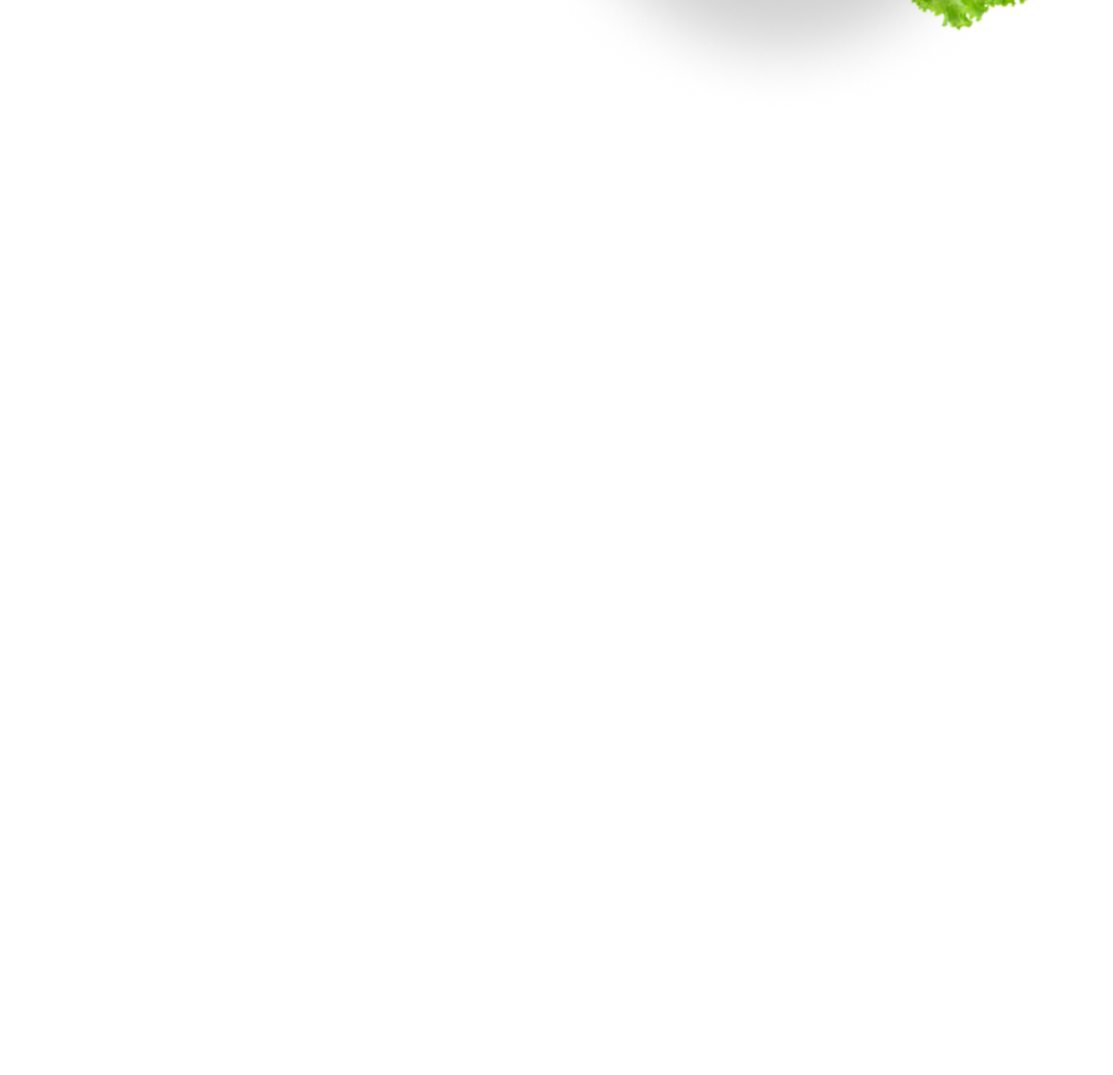
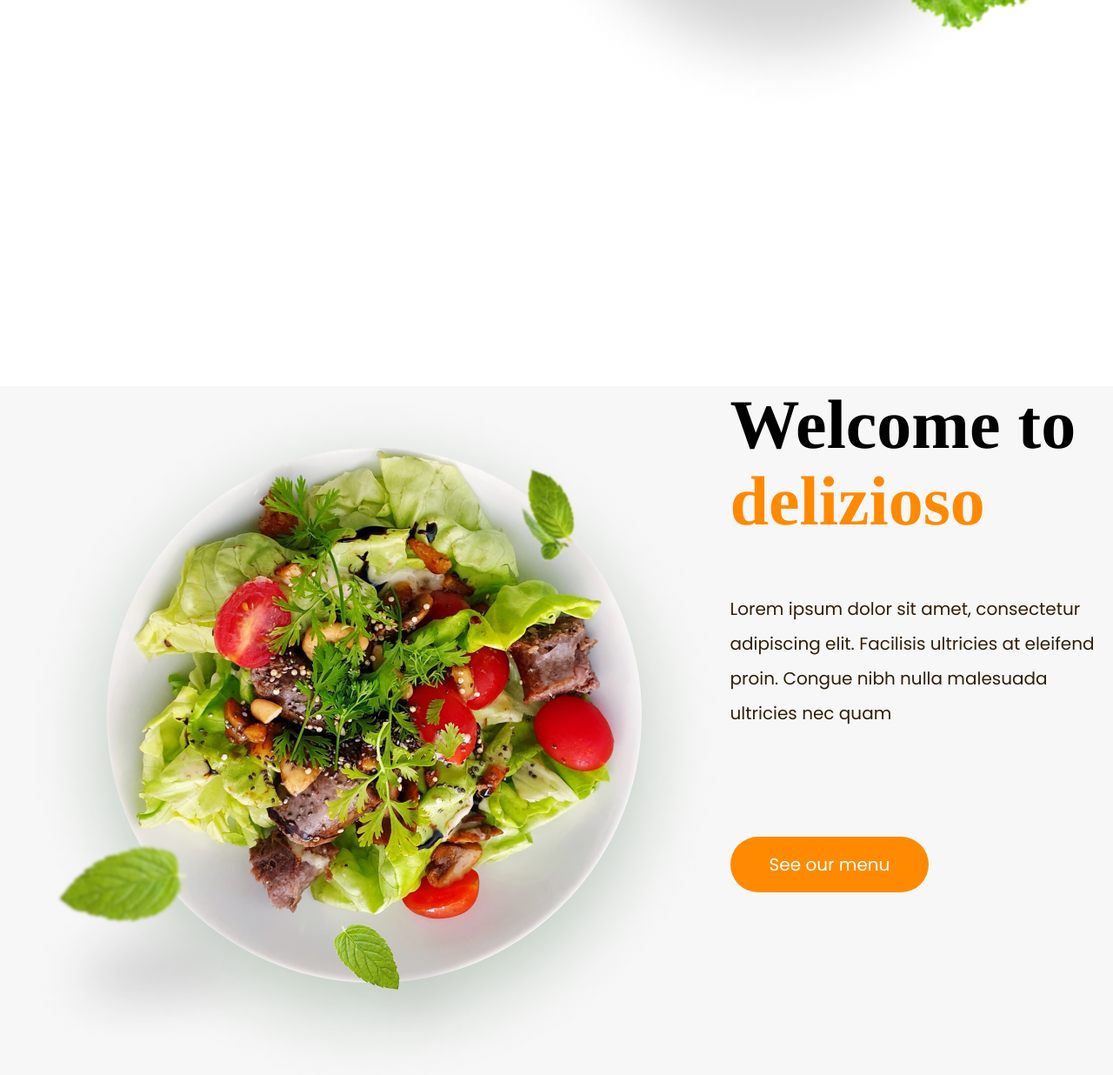
Before and after one commit to Zaydao/restaurant, a plain HTML site: page index.html in a window 1280 px wide. Shown: the part 819-2055 px from the top of the page at 87% size. Before the commit the page ends 962 px from the top, so only its background shows below. Drawn offline with Linux system fonts and the light colour scheme.

Commit message:
Add welcome inner

```diff
--- a/assets/style/style.css
+++ b/assets/style/style.css
@@ -138,3 +138,48 @@ main{
 .main-content-buttons a:hover{
     transform: scale(1.10);
 }
+
+/* welcome */
+
+.welcome{
+    margin-top: 301px;
+    background-color: #f7f7f7;
+
+}
+.welcome-inner{
+    display: flex;
+    justify-content: space-between;
+}
+.welcome-about{
+    align-items: center;
+}
+.welcome-about h2{
+    font-family: "Tinos", serif;
+    font-size: 80px;
+    font-weight: 700px;
+    line-height: 88px;
+}
+.welcome-about h2 span{
+    color: var(--orange);
+}
+
+.welcome-about p{
+    margin-top: 60px;
+    color: var(--black);
+    line-height: 40px;
+}
+
+.welcome-button a{
+    display: inline-block;
+    margin-top: 122px;
+    background-color: var(--orange);
+    color: #FFF;
+    padding: 17px 45px;
+    border-radius: 162px;
+    text-decoration: none;
+    transition: transform .4s ease;
+}
+
+.welcome-button a:hover{
+    transform: scale(1.10);
+}
--- a/index.html
+++ b/index.html
@@ -1,6 +1,9 @@
 <!DOCTYPE html>
 <html lang="en">
 <head>
+    <link rel="preconnect" href="https://fonts.googleapis.com">
+<link rel="preconnect" href="https://fonts.gstatic.com" crossorigin>
+<link href="https://fonts.googleapis.com/css2?family=Tinos:ital,wght@0,400;0,700;1,400;1,700&display=swap" rel="stylesheet">
 
     <link rel="preconnect" href="https://fonts.googleapis.com">
 <link rel="preconnect" href="https://fonts.gstatic.com" crossorigin>
@@ -67,5 +70,23 @@
         </div>
       </main>
 
+      <!-- welcome -->
+
+      <section class="welcome">
+            <div class="container">
+                <div class="welcome-inner">
+                    <img src="assets/images/welcome-bg.png" alt="">
+
+                    <div class="welcome-about">
+                        <h2>Welcome to<br> <span>delizioso</span> </h2>
+                        <p>Lorem ipsum dolor sit amet, consectetur <br>adipiscing elit. Facilisis ultricies at eleifend<br> proin. Congue nibh nulla malesuada <br>ultricies nec quam</p>
+
+                        <div class="welcome-button">
+                            <a href="#">See our menu</a>
+                        </div>
+                    </div>
+                </div>
+            </div>
+      </section>
 </body>
 </html>
```
Also changed, not shown: assets/images/welcome-bg.png (added).
